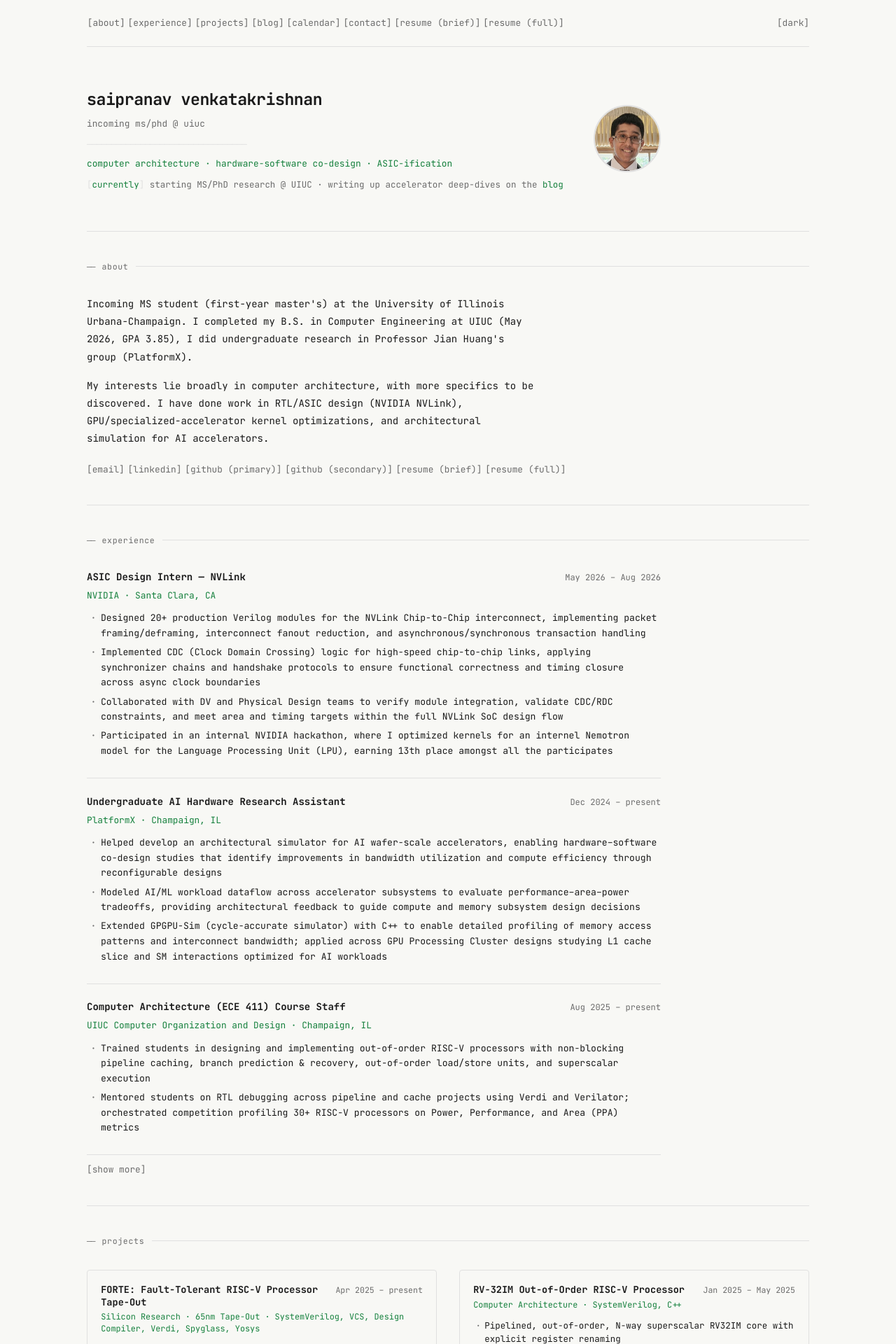
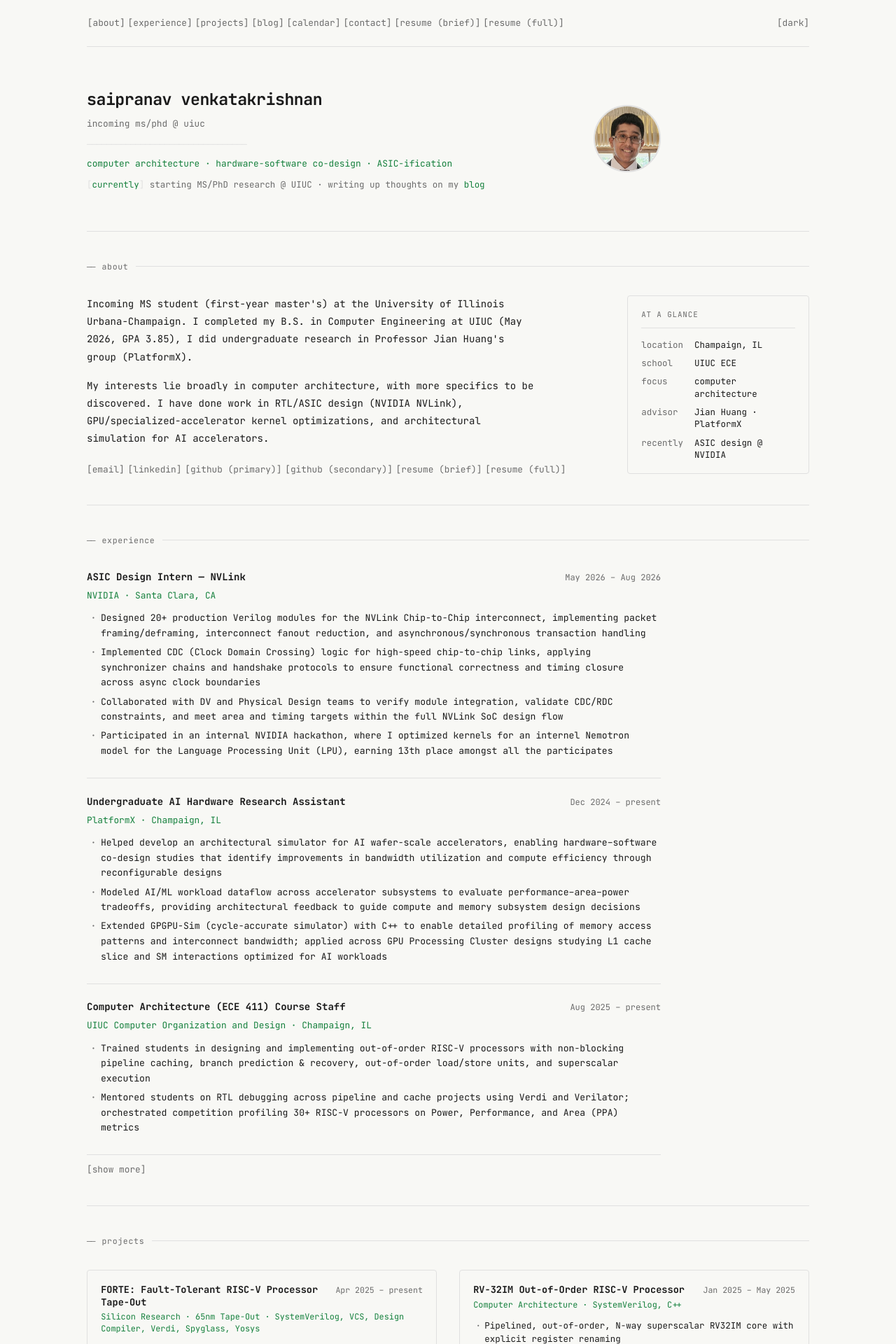
Before and after one commit to Sai-Pra/Sai-Pra.github.io, a Jekyll site: the page built from index.md, in a window 1280 px wide. Shown: the top 1920 px of the page at 70% size. Built offline with Jekyll 4.4.1, drawn with Linux system fonts in a browser that asks for light colours.

Commit message:
Restore at-a-glance card (fixed); reword hero status
- Bring back the about "at a glance" card as a proper bordered box with
  a tidy two-column facts list (fixes the sparse/misaligned rendering)
- Hero: "writing up thoughts on my blog"

```diff
--- a/assets/css/main.css
+++ b/assets/css/main.css
@@ -1065,9 +1065,61 @@ a.tag:hover {
 /* ─── Home readable-width caps ────────────────────────────────────────── */
 
 .container-wide .hero,
-.container-wide .exp-list,
-.container-wide .about-text {
+.container-wide .exp-list {
   max-width: 820px;
+}
+
+/* ─── About grid (text + at-a-glance card) ────────────────────────────── */
+
+.about-grid {
+  display: block;
+}
+
+.about-card {
+  margin-top: 1.75rem;
+  border: 1px solid var(--border);
+  border-radius: 4px;
+  padding: 1.1rem 1.2rem;
+  align-self: start;
+}
+
+.about-card-title {
+  font-size: 0.68rem;
+  letter-spacing: 0.08em;
+  text-transform: uppercase;
+  color: var(--muted);
+  margin-bottom: 0.9rem;
+  padding-bottom: 0.6rem;
+  border-bottom: 1px solid var(--border);
+}
+
+.facts {
+  display: grid;
+  grid-template-columns: auto 1fr;
+  gap: 0.55rem 1rem;
+  font-size: 0.78rem;
+  line-height: 1.4;
+}
+
+.facts dt {
+  color: var(--muted);
+  white-space: nowrap;
+}
+
+.facts dd {
+  color: var(--fg);
+}
+
+@media (min-width: 820px) {
+  .about-grid {
+    display: grid;
+    grid-template-columns: minmax(0, 1fr) 260px;
+    gap: 3rem;
+    align-items: start;
+  }
+  .about-card {
+    margin-top: 0;
+  }
 }
 
 /* ─── Projects grid (home) ────────────────────────────────────────────── */
--- a/index.md
+++ b/index.md
@@ -9,7 +9,7 @@ wide: true
     <div class="tagline">incoming ms/phd @ uiuc</div>
     <div class="hero-divider">─────────────────────────────────</div>
     <div class="interests">computer architecture&nbsp;·&nbsp;hardware-software co-design&nbsp;·&nbsp;ASIC-ification</div>
-    <div class="hero-status"><span class="hero-status-key">currently</span> starting MS/PhD research @ UIUC · writing up accelerator deep-dives on the <a href="/blog/">blog</a></div>
+    <div class="hero-status"><span class="hero-status-key">currently</span> starting MS/PhD research @ UIUC · writing up thoughts on my <a href="/blog/">blog</a></div>
   </div>
   <div class="hero-photo">
     <img src="/assets/images/profile.jpg" alt="Saipranav Venkatakrishnan" />
@@ -18,25 +18,37 @@ wide: true
 
 <section id="about" class="section">
   <h2 class="section-header">about</h2>
-  <div class="about-text">
-    <p>
-      Incoming MS student (first-year master's) at the University of Illinois Urbana-Champaign.
-      I completed my B.S. in Computer Engineering at UIUC
-      (May 2026, GPA 3.85), I did undergraduate research in Professor Jian Huang's group (PlatformX).
-    </p>
-    <p>
-      My interests lie broadly in computer architecture, with more specifics to be discovered.
-      I have done work in RTL/ASIC design (NVIDIA NVLink), GPU/specialized-accelerator kernel
-      optimizations, and architectural simulation for AI accelerators.
-    </p>
-    <div class="about-links">
-      <a href="mailto:saipranavvk@gmail.com">email</a>
-      <a href="https://linkedin.com/in/saipranav-venkatakrishnan" target="_blank" rel="noopener">linkedin</a>
-      <a href="https://github.com/Saipranavvk" target="_blank" rel="noopener">github (primary)</a>
-      <a href="https://github.com/Sai-Pra" target="_blank" rel="noopener">github (secondary)</a>
-      <a href="/resume/Saipranav_Venkatakrishnan_Resume_Brief.pdf" target="_blank">resume (brief)</a>
-      <a href="/resume/Saipranav_Venkatakrishnan_Resume.pdf" target="_blank">resume (full)</a>
+  <div class="about-grid">
+    <div class="about-text">
+      <p>
+        Incoming MS student (first-year master's) at the University of Illinois Urbana-Champaign.
+        I completed my B.S. in Computer Engineering at UIUC
+        (May 2026, GPA 3.85), I did undergraduate research in Professor Jian Huang's group (PlatformX).
+      </p>
+      <p>
+        My interests lie broadly in computer architecture, with more specifics to be discovered.
+        I have done work in RTL/ASIC design (NVIDIA NVLink), GPU/specialized-accelerator kernel
+        optimizations, and architectural simulation for AI accelerators.
+      </p>
+      <div class="about-links">
+        <a href="mailto:saipranavvk@gmail.com">email</a>
+        <a href="https://linkedin.com/in/saipranav-venkatakrishnan" target="_blank" rel="noopener">linkedin</a>
+        <a href="https://github.com/Saipranavvk" target="_blank" rel="noopener">github (primary)</a>
+        <a href="https://github.com/Sai-Pra" target="_blank" rel="noopener">github (secondary)</a>
+        <a href="/resume/Saipranav_Venkatakrishnan_Resume_Brief.pdf" target="_blank">resume (brief)</a>
+        <a href="/resume/Saipranav_Venkatakrishnan_Resume.pdf" target="_blank">resume (full)</a>
+      </div>
     </div>
+    <aside class="about-card">
+      <div class="about-card-title">at a glance</div>
+      <dl class="facts">
+        <dt>location</dt><dd>Champaign, IL</dd>
+        <dt>school</dt><dd>UIUC ECE</dd>
+        <dt>focus</dt><dd>computer architecture</dd>
+        <dt>advisor</dt><dd>Jian Huang · PlatformX</dd>
+        <dt>recently</dt><dd>ASIC design @ NVIDIA</dd>
+      </dl>
+    </aside>
   </div>
 </section>
 
```
